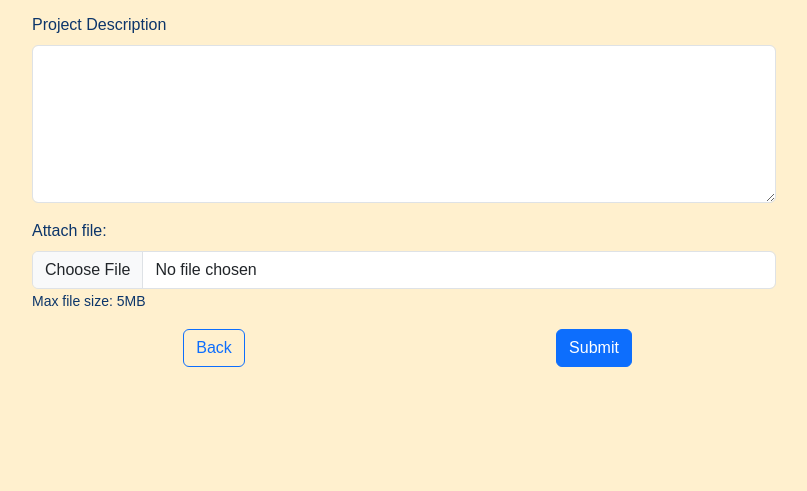
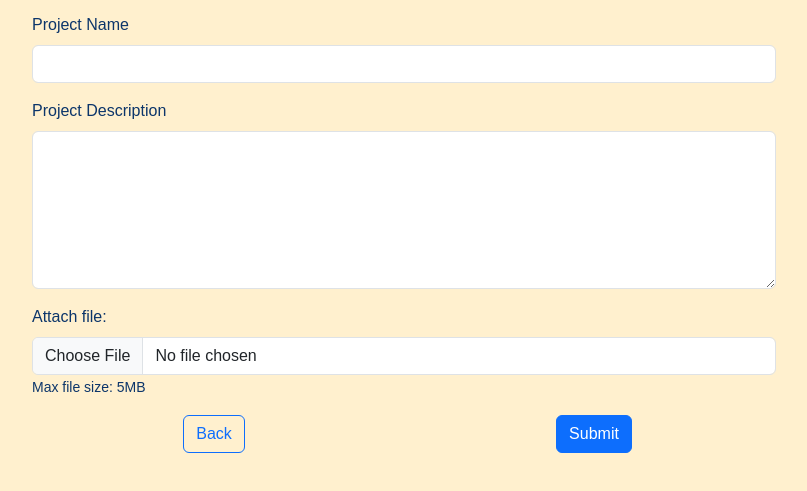
Before and after one commit to askdebb/jhs-assessment, a plain HTML site: page pages/pw-9B.html in a window 1280 px wide. Shown: the part 177-668 px from the top of the page, without its empty margins (236-1043 px from the left). Drawn offline with nearby package versions, Linux system fonts and the light colour scheme; a web font is replaced by a local one.

Commit message:
updated the project form requirement #2

```diff
--- a/pages/pw-9B.html
+++ b/pages/pw-9B.html
@@ -42,6 +42,14 @@
               </div>
             </div>
 
+            <div class="col-md-12">
+              <label for="validationCustom01" class="form-label">Project Name</label>
+              <input type="text" class="form-control" id="validationCustom01"name="Project Work Group Name"  required>
+              <div class="invalid-feedback">
+                Provide project your full name.
+              </div>
+            </div>
+
             <div class="col-md-12 mt-3">
               <label for="validationCustom06" class="form-label">Project Description</label>
               <textarea name="Name of Group Memebers" class="form-control" cols="30" id="validationCustom06" rows="6"></textarea>
```
